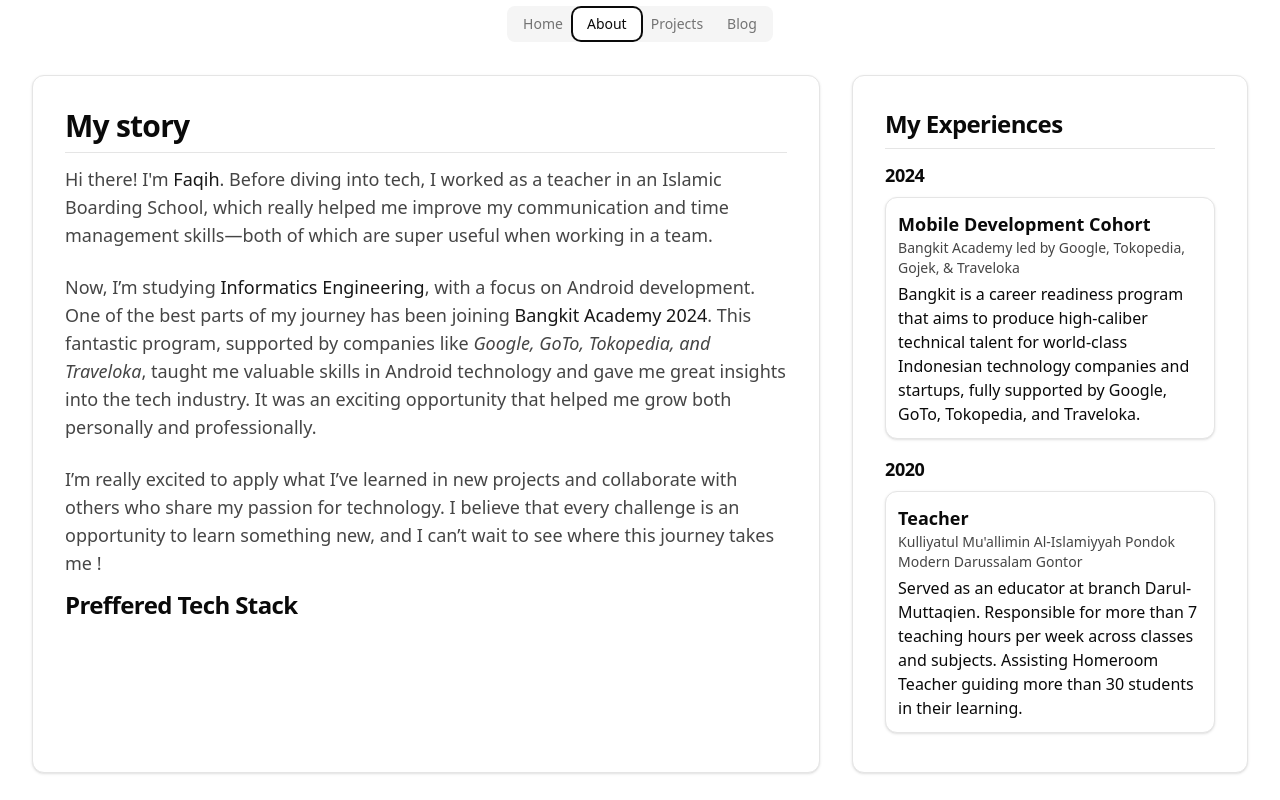
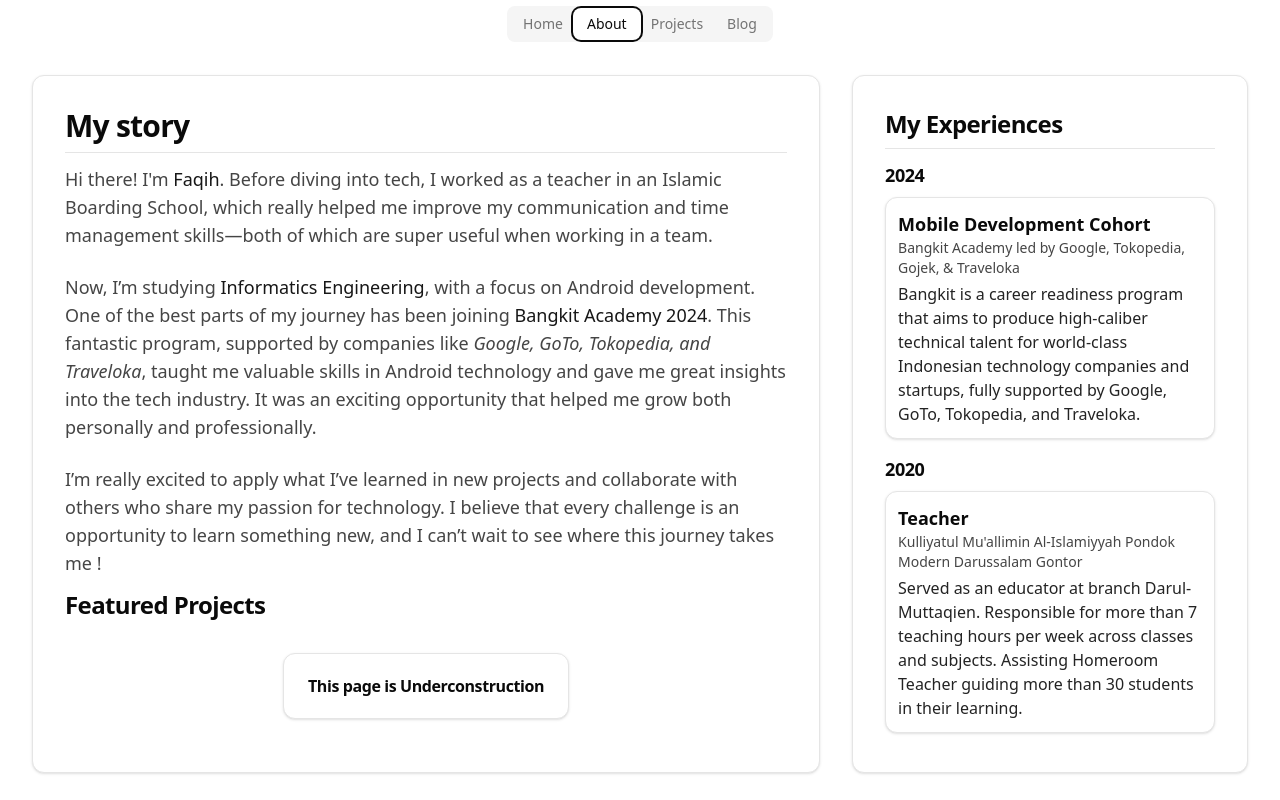
Before and after one commit to FShou/faqih, a React (Vite) app: page / in a window 1280 px wide. Both pictures are taken after a click on the tab "About". Built offline with nearby package versions, Linux system fonts and the light colour scheme.

Commit message:
chore: underconstruction for featured section

```diff
--- a/src/components/experiences.tsx
+++ b/src/components/experiences.tsx
@@ -53,7 +53,7 @@
             <Card className="mb-4 p-3">
               <p className="font-semibold text-lg">{it.position}</p>
               <p className="text-primary/80 text-sm">{it.company}</p>
-              <p className="mt-1 ">{it.description}</p>
+              <p className="mt-1 text-primary/95">{it.description}</p>
             </Card>
           </>
         );
--- a/src/components/ui/underconstruction.tsx
+++ /dev/null
@@ -1,9 +0,0 @@
-import { Card } from "./card";
-
-export default function UnderConstruction() {
-  return(
-  <Card>
-
-    </Card>
-  )
-}
--- a/src/components/underconstruction.tsx
+++ b/src/components/underconstruction.tsx
@@ -7,7 +7,7 @@
 export default function Underconstruction() {
 
   return (
-    <div className="flex justify-center items-center h-svh">
+    <div className="flex justify-center items-center flex-grow">
       <Card className="relative -top-[15%] mx-6">
         <CardHeader>
           <CardTitle >This page is Underconstruction</CardTitle>
--- a/src/routes/_navbar/about.tsx
+++ b/src/routes/_navbar/about.tsx
@@ -1,6 +1,7 @@
 import Experiences from "@/components/experiences";
 import MyStory from "@/components/my-story";
 import { Card } from "@/components/ui/card";
+import Underconstruction from "@/components/underconstruction";
 import { createFileRoute } from "@tanstack/react-router";
 
 export const Route = createFileRoute("/_navbar/about")({
@@ -18,8 +19,13 @@
           </h2>
           <MyStory />
           <h3 className="mt-3 scroll-m-20 text-2xl font-semibold tracking-tight">
-            Preffered Tech Stack
+            Featured Projects
           </h3>
+          <div className="mt-8">
+            {/* TODO */}
+            <Underconstruction />
+          </div>
+
         </Card>
         <Card className="m-2 md:m-4 p-8 basis-1/3">
           <h2 className="border-b pb-2 mb-3 text-2xl font-semibold tracking-tight first:mt-0">
```
